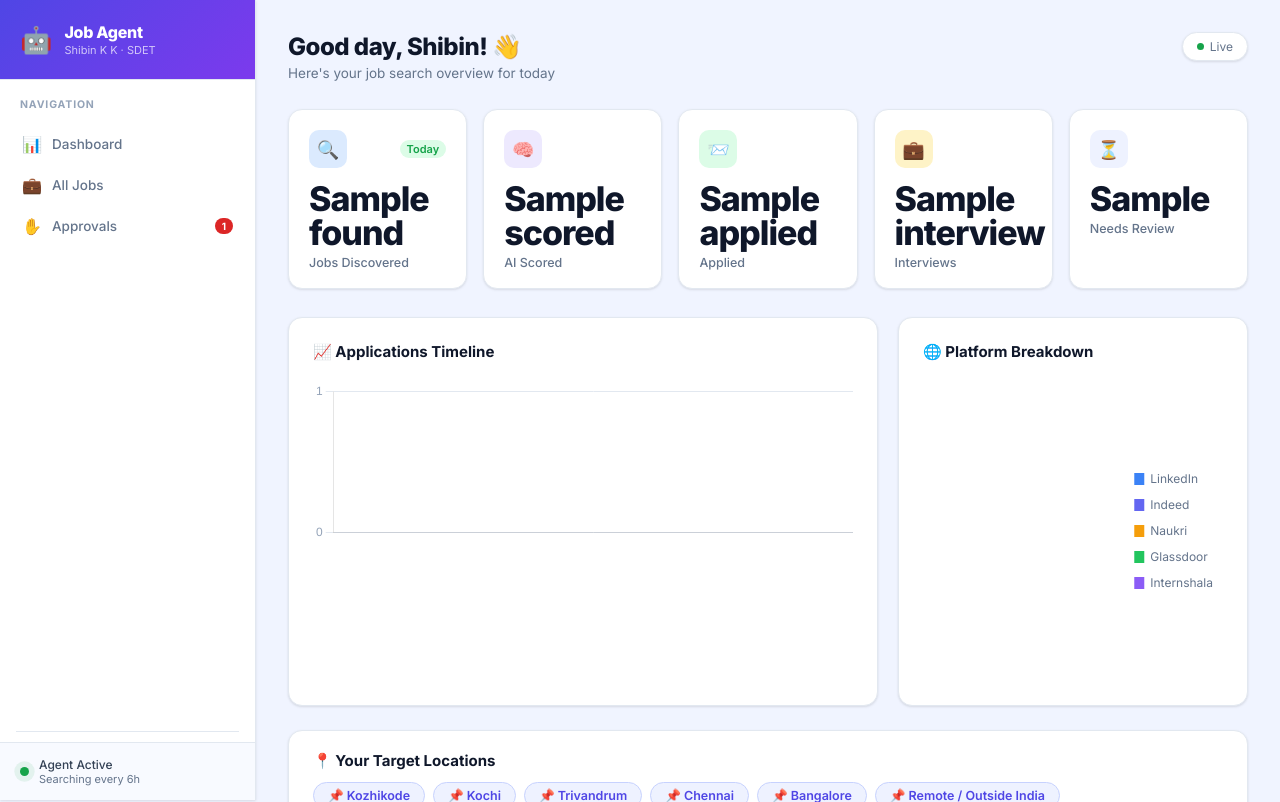
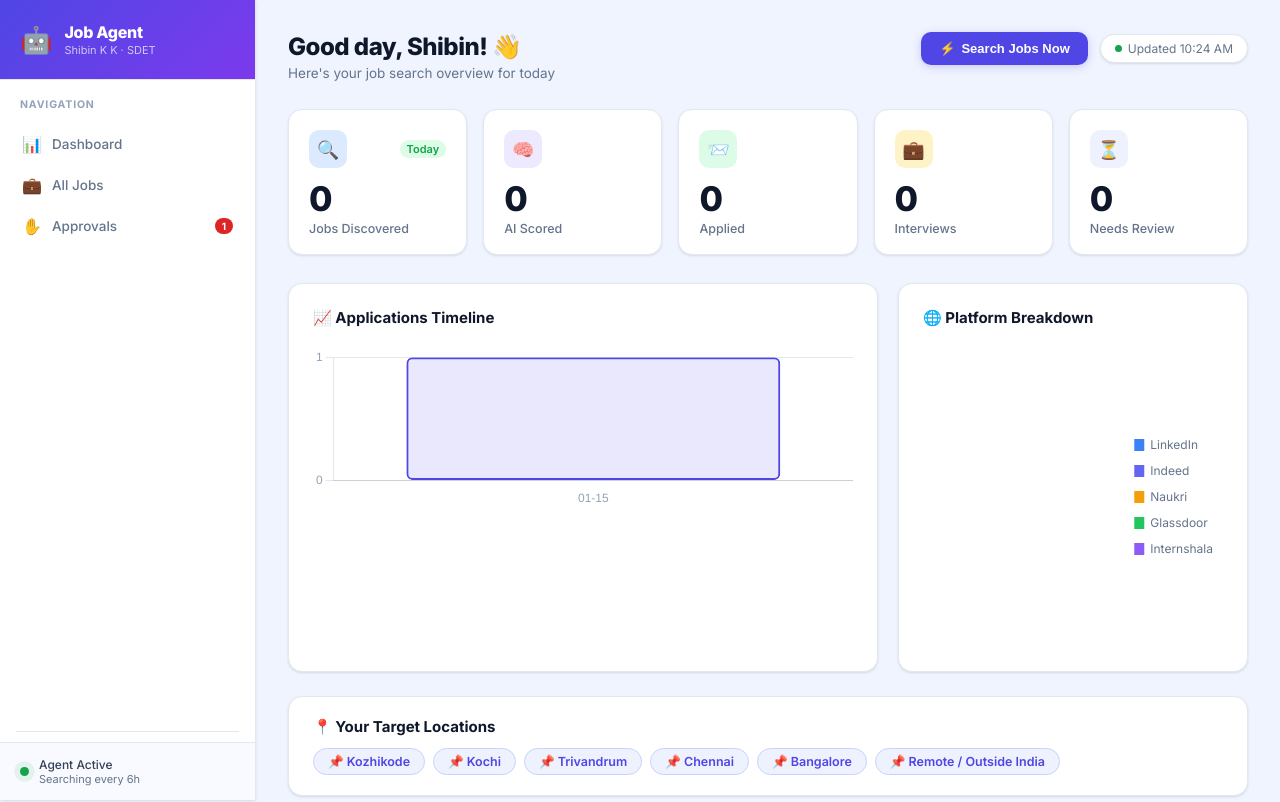
Before and after one commit to shibinkk/aiagent, a Flask app: template dashboard/templates/index.html in a window 1280 px wide. Shown: the top 802 px of the page. Run offline with Flask 3, Linux system fonts and the light colour scheme; the template is opened without the code that fills it: most values are stand-ins (such as "Sample title", 1, 10 or a date in 2020); data that the repository does not hold is empty.

Commit message:
Fix sqlite3 no such table jobs on Render and auto-initialize database

```diff
--- a/dashboard/app.py
+++ b/dashboard/app.py
@@ -5,12 +5,15 @@ Flask web dashboard for the AI Job Search Agent.
 
 import os
 import sys
+import threading
+import yaml
 
 # Ensure project root is on path
 sys.path.insert(0, os.path.abspath(os.path.join(os.path.dirname(__file__), "..")))
 
 from flask import Flask, render_template, jsonify, request, redirect, url_for
 from tracker.database import (
+    init_db,
     get_jobs, get_stats_summary, get_pending_approvals,
     update_job_status, approve_job, reject_job, get_daily_stats
 )
@@ -18,8 +21,46 @@ from dotenv import load_dotenv
 
 load_dotenv()
 
+# Initialize SQLite database tables immediately on startup
+init_db()
+
 app = Flask(__name__)
 app.secret_key = os.getenv("FLASK_SECRET_KEY", "dev-secret-key-change-me")
+
+_scraping_in_progress = False
+
+
+def _run_bg_scrape():
+    global _scraping_in_progress
+    try:
+        from scraper import scrape_all_platforms
+        from filter import filter_jobs
+        from tracker.database import insert_job, increment_stat
+
+        cfg_path = os.path.abspath(os.path.join(os.path.dirname(__file__), "..", "config.yaml"))
+        config = {}
+        if os.path.exists(cfg_path):
+            with open(cfg_path, "r", encoding="utf-8") as f:
+                config = yaml.safe_load(f)
+        if not config:
+            config = {
+                "job_search": {
+                    "roles": ["QA Engineer", "SDET", "Software Tester"],
+                    "locations": ["Kochi", "Bangalore", "Chennai"],
+                    "results_per_platform": 15
+                },
+                "platforms": {"linkedin": True, "indeed": True, "glassdoor": False, "naukri": False, "internshala": False}
+            }
+
+        raw_jobs = scrape_all_platforms(config)
+        filtered = filter_jobs(raw_jobs, config)
+        for job in filtered:
+            if insert_job(job):
+                increment_stat("jobs_found")
+    except Exception as e:
+        print(f"Background scrape error: {e}")
+    finally:
+        _scraping_in_progress = False
 
 
 @app.route("/")
@@ -84,6 +125,23 @@ def update_status(job_id: int):
     return jsonify({"error": "No status provided"}), 400
 
 
+@app.route("/api/scrape_now", methods=["POST", "GET"])
+def api_scrape_now():
+    global _scraping_in_progress
+    if _scraping_in_progress:
+        return jsonify({"status": "running", "message": "Job search is currently active in the background."})
+    _scraping_in_progress = True
+    t = threading.Thread(target=_run_bg_scrape, daemon=True)
+    t.start()
+    return jsonify({"status": "started", "message": "Search started in background! Check back in 30 seconds."})
+
+
+@app.route("/api/scrape_status")
+def api_scrape_status():
+    global _scraping_in_progress
+    return jsonify({"running": _scraping_in_progress})
+
+
 if __name__ == "__main__":
     port = int(os.getenv("DASHBOARD_PORT", 5000))
     print(f"\nDashboard running at http://localhost:{port}\n")
--- a/dashboard/templates/index.html
+++ b/dashboard/templates/index.html
@@ -9,9 +9,14 @@
     <h1 class="page-title">Good day, Shibin! 👋</h1>
     <p class="page-subtitle">Here's your job search overview for today</p>
   </div>
-  <div class="header-pill">
-    <div class="header-pill-dot"></div>
-    <span id="last-updated">Live</span>
+  <div style="display:flex;gap:12px;align-items:center;flex-wrap:wrap;">
+    <button id="scrape-btn" onclick="triggerScrape()" style="background:var(--primary);color:#fff;border:none;padding:9px 18px;border-radius:10px;font-weight:600;font-size:13px;cursor:pointer;display:flex;align-items:center;gap:6px;box-shadow:0 2px 8px rgba(79,70,229,0.25);transition:all .2s ease;">
+      ⚡ <span id="scrape-btn-text">Search Jobs Now</span>
+    </button>
+    <div class="header-pill">
+      <div class="header-pill-dot"></div>
+      <span id="last-updated">Live</span>
+    </div>
   </div>
 </div>
 
@@ -224,6 +229,37 @@
     } catch(e) {}
   }
 
+  async function triggerScrape() {
+    const btn = document.getElementById('scrape-btn');
+    const text = document.getElementById('scrape-btn-text');
+    btn.disabled = true;
+    btn.style.opacity = '0.7';
+    text.textContent = 'Searching...';
+    try {
+      const res = await fetch('/api/scrape_now', { method: 'POST' });
+      const data = await res.json();
+      text.textContent = 'Searching...';
+      const poll = setInterval(async () => {
+        try {
+          const st = await fetch('/api/scrape_status').then(r => r.json());
+          if (!st.running) {
+            clearInterval(poll);
+            btn.disabled = false;
+            btn.style.opacity = '1';
+            text.textContent = 'Search Jobs Now';
+            refreshStats();
+            loadPlatformData();
+            setTimeout(() => window.location.reload(), 1000);
+          }
+        } catch(e) {}
+      }, 4000);
+    } catch(err) {
+      btn.disabled = false;
+      btn.style.opacity = '1';
+      text.textContent = 'Search Jobs Now';
+    }
+  }
+
   refreshStats();
   loadPlatformData();
   setInterval(refreshStats, 60000);
--- a/tracker/database.py
+++ b/tracker/database.py
@@ -10,19 +10,16 @@ from pathlib import Path
 from loguru import logger
 
 
-DB_PATH = Path("data/jobs.db")
-
-
-def get_connection() -> sqlite3.Connection:
-    DB_PATH.parent.mkdir(parents=True, exist_ok=True)
-    conn = sqlite3.connect(str(DB_PATH), check_same_thread=False)
-    conn.row_factory = sqlite3.Row
-    return conn
+DB_PATH = Path(__file__).resolve().parent.parent / "data" / "jobs.db"
+_db_initialized = False
 
 
 def init_db():
     """Create tables if they don't exist."""
-    conn = get_connection()
+    global _db_initialized
+    DB_PATH.parent.mkdir(parents=True, exist_ok=True)
+    conn = sqlite3.connect(str(DB_PATH), check_same_thread=False)
+    conn.row_factory = sqlite3.Row
     cur = conn.cursor()
 
     cur.executescript("""
@@ -66,7 +63,18 @@ def init_db():
 
     conn.commit()
     conn.close()
+    _db_initialized = True
     logger.info("Database initialised at {}", DB_PATH)
+
+
+def get_connection() -> sqlite3.Connection:
+    global _db_initialized
+    DB_PATH.parent.mkdir(parents=True, exist_ok=True)
+    if not _db_initialized:
+        init_db()
+    conn = sqlite3.connect(str(DB_PATH), check_same_thread=False)
+    conn.row_factory = sqlite3.Row
+    return conn
 
 
 def make_hash(title: str, company: str, platform: str) -> str:
@@ -227,11 +235,18 @@ def get_stats_summary() -> dict:
     """Returns overall stats for the dashboard."""
     conn = get_connection()
     stats = {}
-    for status in ("found", "scored", "applied", "interview", "rejected"):
+    for status in ("found", "scored", "applied", "interview", "rejected", "pending_approval"):
         row = conn.execute(
             "SELECT COUNT(*) as cnt FROM jobs WHERE status=?", (status,)
         ).fetchone()
         stats[status] = row["cnt"] if row else 0
+
+    # Include queue pending count
+    try:
+        q_row = conn.execute("SELECT COUNT(*) as cnt FROM approval_queue WHERE status='pending'").fetchone()
+        stats["pending_approval"] = max(stats.get("pending_approval", 0), (q_row["cnt"] if q_row else 0))
+    except Exception:
+        pass
 
     # Weekly trend
     rows = conn.execute("""
```
